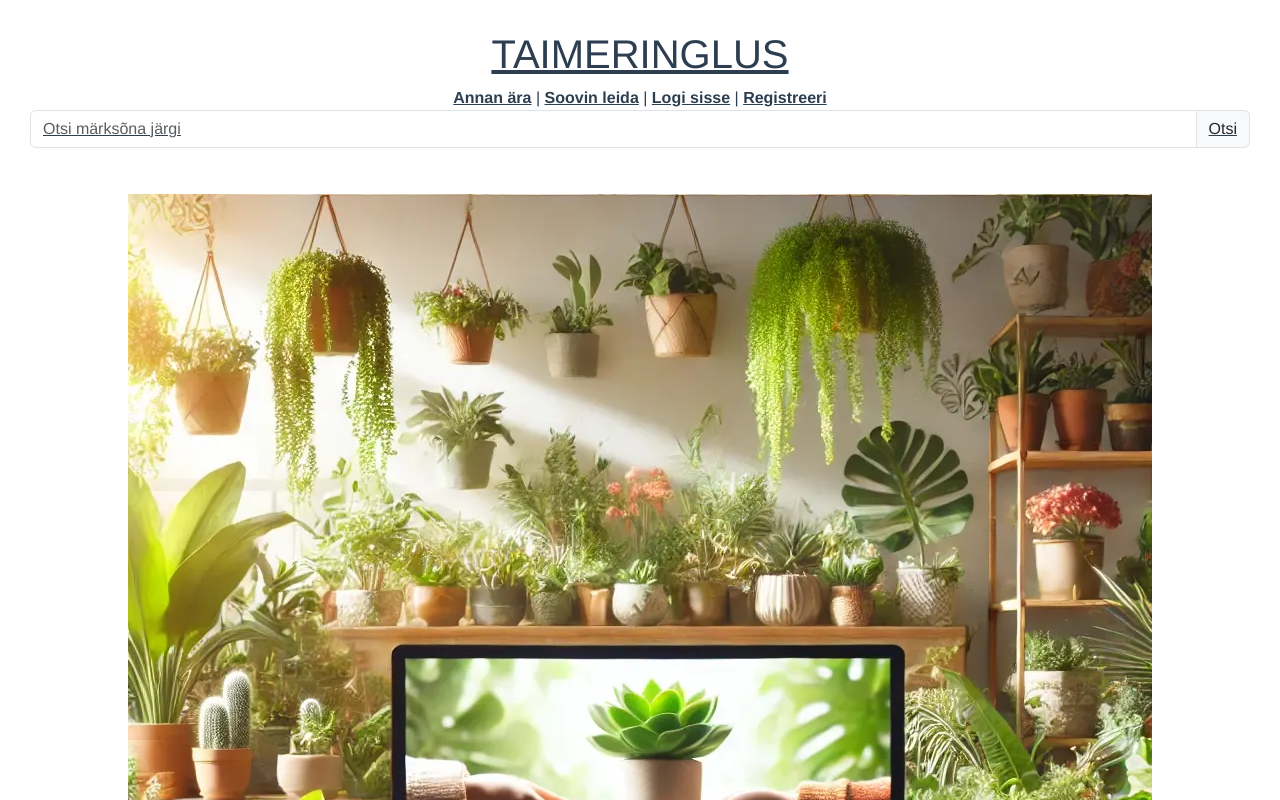
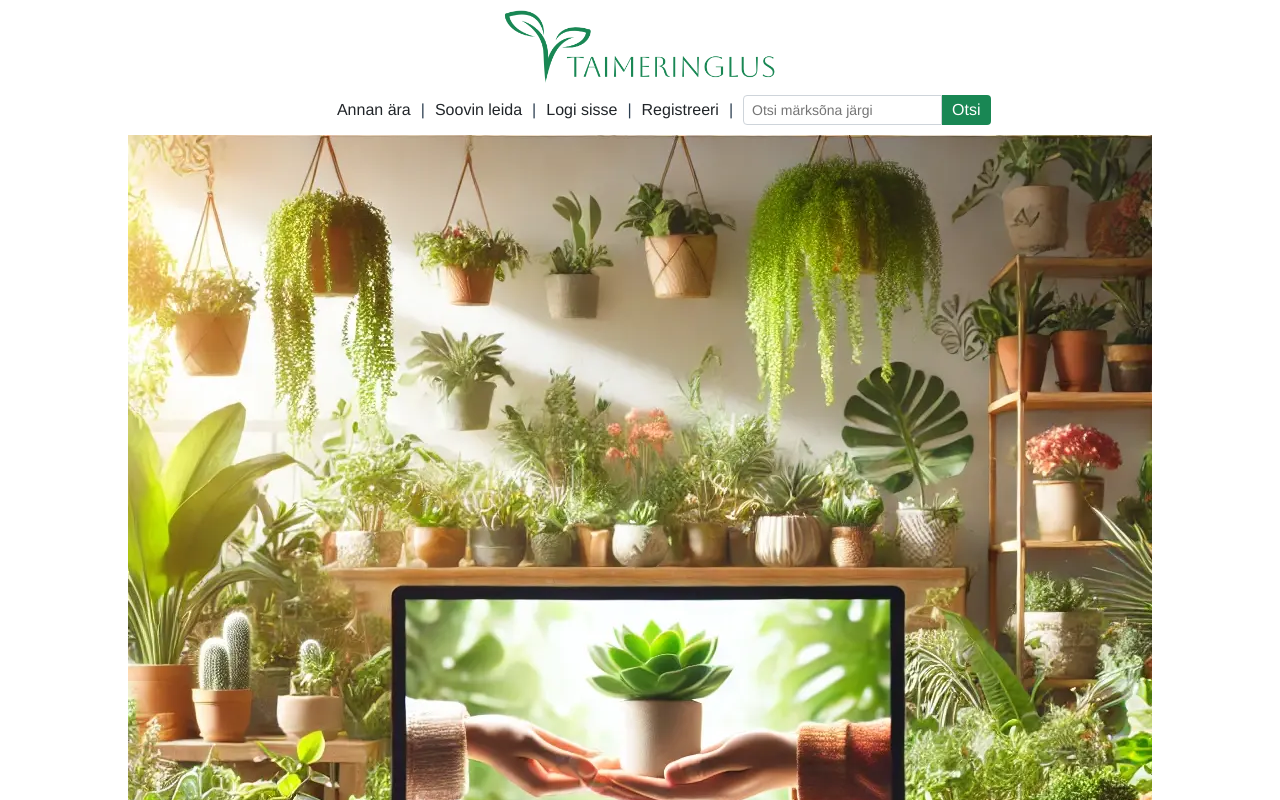
Before and after one commit to karin-v/flowerfront, a Vue app: page / in a window 1280 px wide. Shown: the top 800 px of the page. Built offline with nearby package versions, Linux system fonts and the light colour scheme.

Commit message:
profile view wip

```diff
--- a/src/App.vue
+++ b/src/App.vue
@@ -1,37 +1,97 @@
 <template>
-  <nav>
+  <div style="display: flex; flex-direction: column; align-items: center; padding: 10px 15px;">
+    <div style="display: flex; align-items: center; margin-bottom: 10px;">
+      <a href="/" style="text-decoration: none; color: #212529;">
 
-    <a href="/"><h1>TAIMERINGLUS</h1></a>
+      <img src="@/assets/taimeringlus-logo.png" style="height: 75px;" alt="taimeringlus"/></a>
 
-    <router-link to="/items-giveaway">Annan ära</router-link>
-    |
-    <router-link to="/items-wish">Soovin leida</router-link>
-    |
+    </div>
 
-    <template v-if="isLoggedIn">
-      <router-link to="/add-item">Lisa kuulutus</router-link>
-      |
-      <router-link to="/my-profile">Minu profiil</router-link>
-      |
-      <button @click="logOut" type="button" class="btn-outline-success">Logi välja</button>
+    <div style="display: flex; flex-wrap: wrap; justify-content: center; align-items: center;">
+      <div style="display: flex; align-items: center;">
+        <div style="margin: 0 5px;">
+          <router-link to="/items-giveaway" style="text-decoration: none; color: #212529;">Annan ära</router-link>
+        </div>
+        <div style="margin: 0 5px;">|</div>
+        <div style="margin: 0 5px;">
+          <router-link to="/items-wish" style="text-decoration: none; color: #212529;">Soovin leida</router-link>
+        </div>
+        <div style="margin: 0 5px;">|</div>
+      </div>
 
-    </template>
+      <template v-if="isLoggedIn">
+        <div style="margin: 0 5px;">
+          <router-link to="/add-item" style="text-decoration: none; color: #212529;">Lisa kuulutus</router-link>
+        </div>
+        <div style="margin: 0 5px;">|</div>
+        <div style="margin: 0 5px;">
+          <router-link to="/my-profile" style="text-decoration: none; color: #212529;">Minu profiil</router-link>
+        </div>
+        <div style="margin: 0 5px;">|</div>
+        <div style="margin: 0 5px;">
+          <button @click="logOut" type="button" style="color: #198754; background-color: transparent; border: 1px solid #198754; border-radius: 4px; padding: 5px 10px; cursor: pointer;">Logi välja</button>
+        </div>
+      </template>
 
-    <template v-else>
-      <router-link to="/login">Logi sisse</router-link>
-      |
-      <router-link to="/register"> Registreeri</router-link>
-    </template>
-    <router-link to="/search">
-      <div class="input-group mb-3">
-        <input type="text" class="form-control" placeholder="Otsi märksõna järgi" aria-label="Otsi märksõna järgi"
-               aria-describedby="basic-addon2">
-        <span class="input-group-text" id="basic-addon2">Otsi</span>
+      <template v-else>
+        <div style="margin: 0 5px;">
+          <router-link to="/login" style="text-decoration: none; color: #212529;">Logi sisse</router-link>
+        </div>
+        <div style="margin: 0 5px;">|</div>
+        <div style="margin: 0 5px;">
+          <router-link to="/register" style="text-decoration: none; color: #212529;">Registreeri</router-link>
+        </div>
+        <div style="margin: 0 5px;">|</div>
+      </template>
+
+      <div style="margin: 0 5px;">
+        <router-link to="/search" style="text-decoration: none;">
+          <div style="display: flex; width: 200px;">
+            <input type="text" placeholder="Otsi märksõna järgi" aria-label="Otsi märksõna järgi"
+                   aria-describedby="basic-addon2" style="height: 30px; font-size: 14px; border-radius: 4px 0 0 4px; border: 1px solid #ced4da; padding: 0 8px;">
+            <span id="basic-addon2" style="height: 30px; display: flex; align-items: center; border-radius: 0 4px 4px 0; background-color: #198754; color: white; cursor: pointer; padding: 0 10px;">Otsi</span>
+          </div>
+        </router-link>
       </div>
-    </router-link>
-  </nav>
+    </div>
+  </div>
   <router-view @event-update-nav-menu="updateNavMenu"/>
 </template>
+
+<!--<template>-->
+<!--  <nav>-->
+
+<!--    <a href="/"><h1>TAIMERINGLUS</h1></a>-->
+
+<!--    <router-link to="/items-giveaway">Annan ära</router-link>-->
+<!--    |-->
+<!--    <router-link to="/items-wish">Soovin leida</router-link>-->
+<!--    |-->
+
+<!--    <template v-if="isLoggedIn">-->
+<!--      <router-link to="/add-item">Lisa kuulutus</router-link>-->
+<!--      |-->
+<!--      <router-link to="/my-profile">Minu profiil</router-link>-->
+<!--      |-->
+<!--      <button @click="logOut" type="button" class="btn-outline-success">Logi välja</button>-->
+
+<!--    </template>-->
+
+<!--    <template v-else>-->
+<!--      <router-link to="/login">Logi sisse</router-link>-->
+<!--      |-->
+<!--      <router-link to="/register"> Registreeri</router-link>-->
+<!--    </template>-->
+<!--    <router-link to="/search">-->
+<!--      <div class="input-group mb-3">-->
+<!--        <input type="text" class="form-control" placeholder="Otsi märksõna järgi" aria-label="Otsi märksõna järgi"-->
+<!--               aria-describedby="basic-addon2">-->
+<!--        <span class="input-group-text" id="basic-addon2">Otsi</span>-->
+<!--      </div>-->
+<!--    </router-link>-->
+<!--  </nav>-->
+<!--  <router-view @event-update-nav-menu="updateNavMenu"/>-->
+<!--</template>-->
 
 <script>
 import router from "@/router";
```
Also changed, not shown: src/assets/taimeringlus-logo.png (added).
